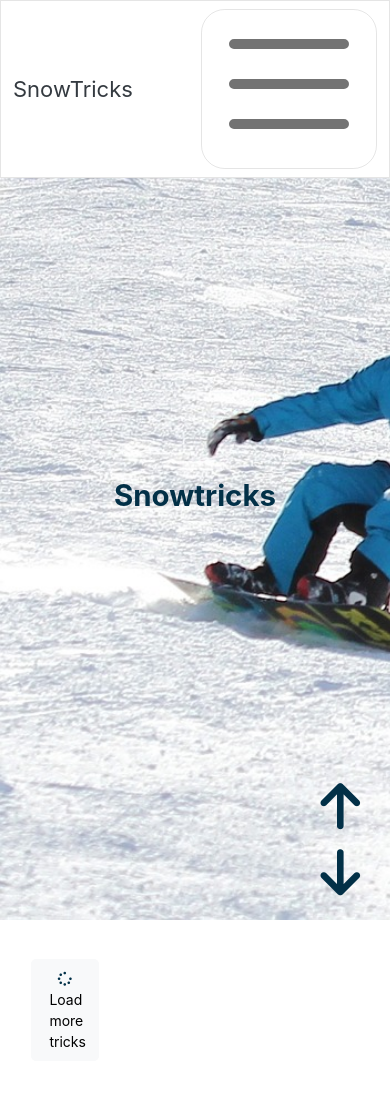
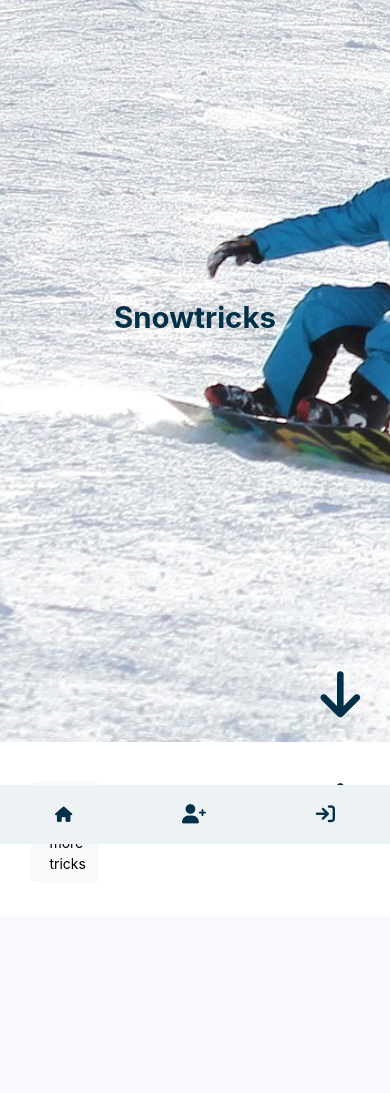
Before and after one commit to olha-r/p6-snowtricks, a Symfony app: template templates/home/homepage.html.twig in a window 390 px wide. After the commit the page ends 869 px from the top, so only its background shows below. Run offline with Twig, Linux system fonts and the light colour scheme; the template is opened without the code that fills it, so the values that code supplies are empty; some libraries are stand-ins or nearby versions.

Commit message:
Add navbar for mobile devices, edit data fixtures

```diff
--- a/public/css/styles.css
+++ b/public/css/styles.css
@@ -18,6 +18,48 @@ a {
 .homepage-alert {
   width: 100%;
 }
+/***********************************/
+/******** Nav bar ********/
+/***********************************/
+
+.navbar-toggler {
+  height: 2.5em;
+}
+
+.navbar-toggler-icon {
+  width: 0.5em;
+  height: 0.5em;
+}
+
+
+.navbar-mobile {
+  display: none;
+}
+
+@media only screen and (max-width: 600px) {
+  .navbar-desktop {
+    display: none;
+  }
+
+.navbar-mobile {
+  display: block;
+  /*position: -webkit-sticky;*/
+  position: fixed;
+  bottom:0;
+  width: 100%;
+  background-color: #edf2f4;
+  margin: 5px 0 0;
+  padding: 10px 0;
+  z-index: 999999;
+}
+.navbar-mobile ul {
+  display: flex;
+  justify-content: space-around;
+  width: 100%;
+
+}
+}
+
 /*h1, h2, h3, h4, h5 {*/
 /*  color: #3c6e71  ;*/
 /*}*/
@@ -260,6 +302,19 @@ span {
 .owl-nav button:focus {
   outline: none;
 }
+/*#medias-on-phone {*/
+/*  display:none;*/
+/*}*/
+
+/*@media only screen and (max-width: 600px) {*/
+/*  .owl-carousel.owl-loaded {*/
+/*    display:none;*/
+/*  }*/
+
+/*  #medias-on-phone {*/
+/*    display:block;*/
+/*  }*/
+/*}*/
 
 /*.file-media img, .upload-image-preview, .upload-video-preview {*/
 /*  width: 180px;*/
--- a/src/DataFixtures/CommentFixtures.php
+++ b/src/DataFixtures/CommentFixtures.php
@@ -13,7 +13,7 @@ class CommentFixtures extends Fixture implements DependentFixtureInterface
 
     public function load(ObjectManager $manager): void
     {
-        for ($j = 1; $j <= mt_rand(5, 20); $j++) {
+        for ($j = 1; $j <=  100; $j++) {
             $user = $this->getReference('user_'. rand( 1, 12 ));
             $trick = $this->getReference('trick_'. rand( 1, 17 ));
             $comment = new Comment();
--- a/src/DataFixtures/MediaFixtures.php
+++ b/src/DataFixtures/MediaFixtures.php
@@ -11,7 +11,7 @@ class MediaFixtures extends Fixture
 
     public function load(ObjectManager $manager): void
     {
-        for ($m = 1; $m <= 50; $m++) {
+        for ($m = 1; $m <= 100; $m++) {
             $trick = $this->getReference('trick_' . rand(1, 17));
             $media = new Media();
             $media->setName('snowboarding' . rand(1,14) . '.jpeg')
--- a/src/DataFixtures/VideoFixtures.php
+++ b/src/DataFixtures/VideoFixtures.php
@@ -33,7 +33,7 @@ class VideoFixtures extends Fixture
 //                'url' => 'https://www.youtube.com/embed/YAABnJfKJ5w'
 //            ],
         ];
-        for ($v = 1; $v <= 30; $v++) {
+        for ($v = 1; $v <= 100; $v++) {
             $trick = $this->getReference('trick_' . rand(1, 17));
             $url = array_rand($videos);
             $video = new Video();
--- a/templates/base.html.twig
+++ b/templates/base.html.twig
@@ -22,7 +22,8 @@
 <body>
 {% include('shared/_navbar.html.twig') %}
 
-{% block body %}{% endblock %}
+{% block body %}
+{% endblock %}
 
 {% block js %}{% endblock %}
 
--- a/templates/home/homepage.html.twig
+++ b/templates/home/homepage.html.twig
@@ -3,6 +3,7 @@
 {% block title %}Snowtricks{% endblock %}
 
 {% block body %}
+
         {% for label, messages in app.flashes %}
         <div class="alert alert-{{ label }} homepage-alert">
             {% for message in messages %}
--- a/templates/shared/_navbar.html.twig
+++ b/templates/shared/_navbar.html.twig
@@ -1,4 +1,4 @@
-<nav class="navbar navbar-expand-lg navbar-light bg-light">
+<nav class="navbar navbar-desktop navbar-expand-lg navbar-light bg-light">
     <div class="container-fluid">
         <a class="navbar-brand" href="{{ path('home') }}">SnowTricks</a>
         <button class="navbar-toggler" type="button" data-bs-toggle="collapse" data-bs-target="#navbarColor03"
@@ -46,3 +46,45 @@
         </div>
     </div>
 </nav>
+
+<nav class="navbar navbar-mobile navbar-expand bottom">
+
+            <ul class="navbar-nav">
+                <li class="nav-item">
+                    <a class="nav-link" href="{{ path('home') }}#all-tricks"><i class="fas fa-home-alt"></i></a>
+                </li>
+                {% if app.user %}
+                    <li class="nav-item">
+                        <a href="{{ path('trick_new') }}" class="btn btn-outline-danger">
+                            <i class="fa-solid fa-bookmark"></i>
+                        </a>
+                    </li>
+
+                    <li class="nav-item">
+                        <a class="nav-link" href="{{ path('user_profile', {'username': app.user.username}) }}">
+                            <i class="fa-solid fa-user fa-lg"></i>
+                        </a>
+                    </li>
+                    <li class="nav-item">
+                        <a class="nav-link" href="{{ path('app_logout') }}">
+                            <i class="fa-solid fa-right-from-bracket fa-lg"></i>
+                        </a>
+                    </li>
+
+                    {% else %}
+
+                    <li class="nav-item">
+                        <a class="nav-link" href="{{ path('registration') }}">
+                            <i class="fa-solid fa-user-plus fa-lg"></i>
+                        </a>
+                    </li>
+                    <li class="nav-item">
+                        <a class="nav-link" href="{{ path('app_login') }}">
+                            <i class="fa-solid fa-arrow-right-to-bracket fa-lg"></i>
+                        </a>
+                    </li>
+                {% endif %}
+
+            </ul>
+
+</nav>
```
Also changed, not shown: src/DataFixtures/TrickFixtures.php (+7 -4 lines), templates/trick/_media_carousel.html.twig (+10 -11 lines), templates/trick/show.html.twig (+13 -9 lines).
